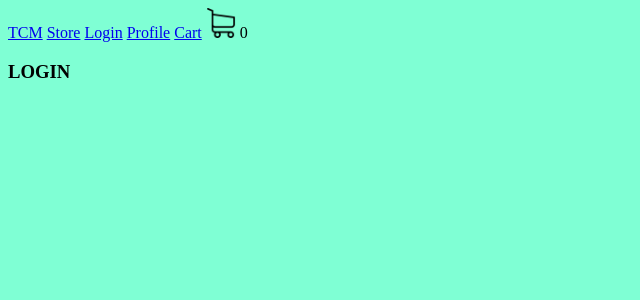
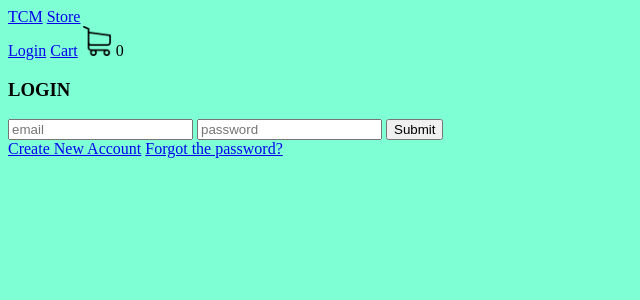
Before and after one commit to tiagocazali/Ecommerce_Django_Project, a Django app: page /login/ in a window 1280 px wide. Shown: the top 300 px of the page, without its empty margins (0-640 px from the left). Run offline with Django 5.2, Linux system fonts and the light colour scheme; data that the repository does not hold is empty; some libraries are stand-ins or nearby versions.

Commit message:
Start creating - Login and Create Account

```diff
--- a/ecommerce/store/templates/login.html
+++ /dev/null
@@ -1,9 +0,0 @@
-{% extends 'base.html' %}
-{% load static %}
-
-
-{% block body %}
-
-<h3> LOGIN </h3>
-
-{% endblock %}
--- a/ecommerce/store/templates/navbar.html
+++ b/ecommerce/store/templates/navbar.html
@@ -3,12 +3,6 @@
 <nav>
     <a href="{% url 'homepage' %}">TCM</a>
     <a href="{% url 'store' %}">Store</a>
-    <a href="{% url 'login' %}">Login</a>
-    <a href="{% url 'profile' %}">Profile</a>
-    <a href="{% url 'cart' %}">Cart</a>
-    <img src="{% static 'images/carrinho.png' %}" width="30px" height="30px">
-    {{ quant_cart_itens }}
-
 
     <div style="display: flex;">
         {% for category in all_category %}
@@ -22,4 +16,19 @@
         {% endfor %}
     </div>
 
+
+    {% if request.user.is_authenticated %}
+        <a href="{% url 'profile' %}">Profile</a>
+    {% else %}
+        <a href="{% url 'login' %}">Login</a>
+    {% endif %}
+
+
+    <a href="{% url 'cart' %}">Cart</a>
+    <img src="{% static 'images/carrinho.png' %}" width="30px" height="30px">
+    {{ quant_cart_itens }}
+
+
+
+
 </nav>
--- /dev/null
+++ b/ecommerce/store/templates/user/login.html
@@ -0,0 +1,21 @@
+{% extends 'base.html' %}
+{% load static %}
+
+
+{% block body %}
+
+<h3> LOGIN </h3>
+
+<form method="POST" action="">
+    {% csrf_token %}
+
+    <input type="email" name="email" placeholder="email">
+    <input type="password" name="password" placeholder="password">
+    <button type="submit">Submit</button>
+
+</form>
+
+<a href="{% url 'create_account' %}">Create New Account</a>
+<a href="#">Forgot the password?</a>
+
+{% endblock %}
--- a/ecommerce/store/urls.py
+++ b/ecommerce/store/urls.py
@@ -4,15 +4,21 @@ from . import views
 
 urlpatterns = [
     path('', views.homepage, name="homepage"),
+
     path('store/', views.store, name="store"),
     path('store/<str:filter>/', views.store, name="store"),
-    path('checkout/', views.checkout, name="checkout"),
-    path('profile/', views.profile, name="profile"),
-    path('login/', views.login, name="login"),
+
     path('product/<int:product_id>/', views.product_description, name="product_description"),
     path('product/<int:product_id>/<int:color_id>/', views.product_description, name="product_description"),
+
+    path('checkout/', views.checkout, name="checkout"),
     path('cart/', views.cart, name="cart"),
     path('add-cart/<int:product_id>/', views.add_to_cart, name="add_to_cart"),
     path('remove-cart/<int:product_id>/', views.remove_to_cart, name="remove_to_cart"),
+
     path('new-address/', views.new_address, name="new_address"),
+
+    path('profile/', views.profile, name="profile"),
+    path('login/', views.login, name="login"),
+    path('create-account/', views.create_account, name="create_account"),
 ]
--- a/ecommerce/store/views.py
+++ b/ecommerce/store/views.py
@@ -202,11 +202,14 @@ def new_address(request):
 
 
 def profile(request):
-    return render(request, 'profile.html')
+    return render(request, 'user/profile.html')
 
 
 def login(request):
-    return render(request, 'login.html')
+    return render(request, 'user/login.html')
+
+def create_account(request):
+    return render(request, 'user/create_account.html')
 
 
 # TODO: TEM QUE CRIAR A TELA DE CADASTRO DE USUÁRIO
```
Also changed, not shown: ecommerce/store/templates/user/create_account.html (added, +21 -0 lines), ecommerce/store/templates/user/profile.html (renamed from ecommerce/store/templates/profile.html).
